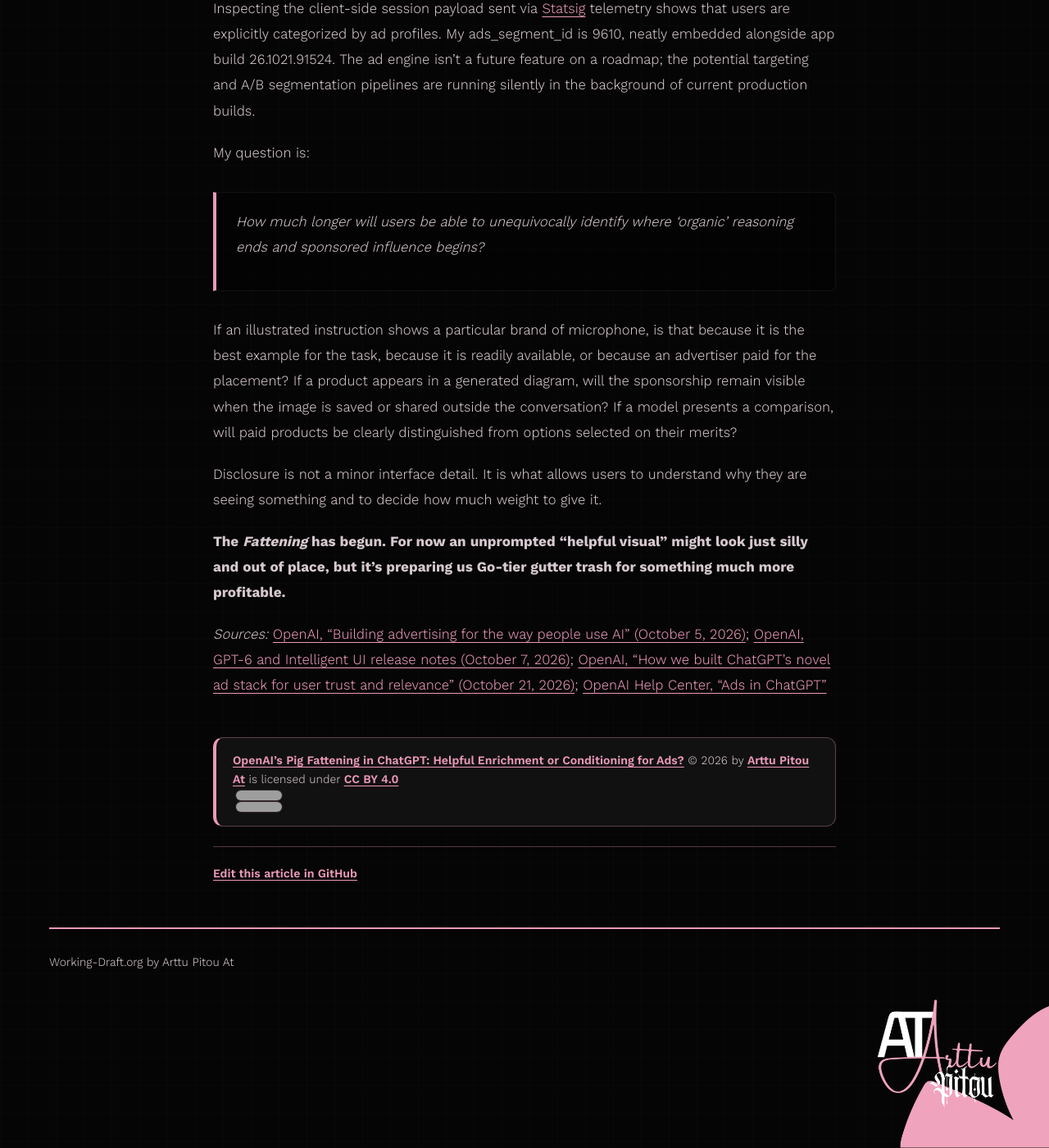
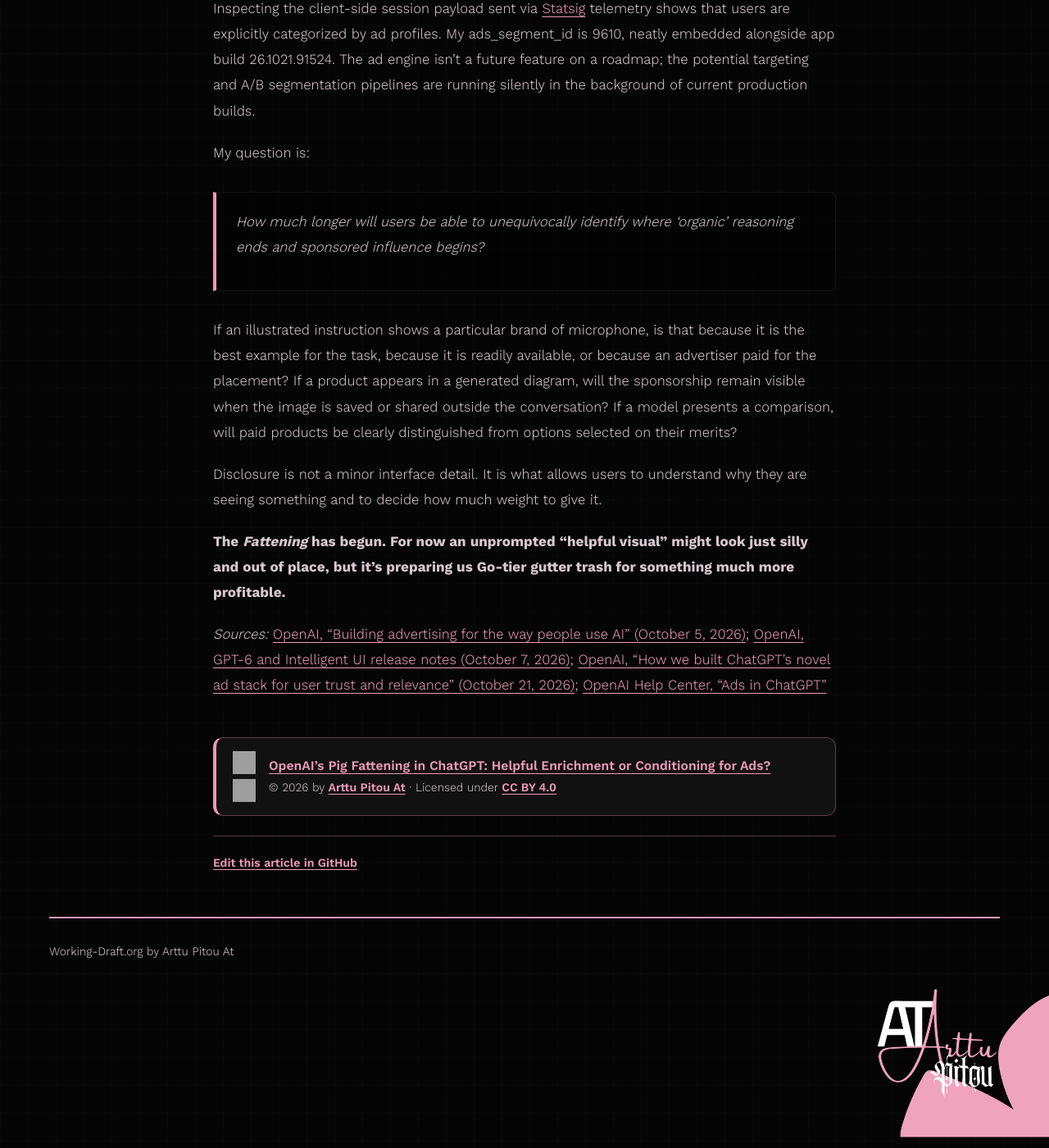
Before and after one commit to R2Pitou/R2Pitou, a Jekyll site: the page built from articles/technology/openais-pig-fattening-in-chatgpt/index.md, in a window 1280 px wide and 1400 px high, scrolled down 6599 px. Shown: the whole window at 82% size. Built offline with Jekyll 4.4.1, drawn with Linux system fonts in a browser that asks for light colours; grey boxes are pictures that could not be loaded.

Commit message:
Add license card component and styles for article pages

```diff
--- a/_includes/license-card.html
+++ b/_includes/license-card.html
@@ -1,13 +1,19 @@
 {% if page.license == 'cc-by' %}
 <aside class="license-card" aria-label="License">
-  <p>
-    <a href="{{ page.canonical_url | default: page.url | absolute_url }}">{{ page.title }}</a>
-    © {{ page.date | date: "%Y" }} by
-    <a href="{{ '/arttu/' | absolute_url }}">Arttu Pitou At</a>
-    is licensed under
-    <a href="https://creativecommons.org/licenses/by/4.0/" rel="license noopener noreferrer">CC BY 4.0</a>
-    <img src="https://mirrors.creativecommons.org/presskit/icons/cc.svg" alt="" class="license-icon">
-    <img src="https://mirrors.creativecommons.org/presskit/icons/by.svg" alt="" class="license-icon">
-  </p>
+  <div class="license-icons" aria-hidden="true">
+    <img src="https://mirrors.creativecommons.org/presskit/icons/cc.svg" alt="" width="28" height="28">
+    <img src="https://mirrors.creativecommons.org/presskit/icons/by.svg" alt="" width="28" height="28">
+  </div>
+  <div class="license-text">
+    <p class="license-title">
+      <a href="{{ page.canonical_url | default: page.url | absolute_url }}">{{ page.title }}</a>
+    </p>
+    <p class="license-meta">
+      © {{ page.date | date: "%Y" }} by
+      <a href="{{ '/arttu/' | absolute_url }}">Arttu Pitou At</a>
+      · Licensed under
+      <a href="https://creativecommons.org/licenses/by/4.0/" rel="license noopener noreferrer">CC BY 4.0</a>
+    </p>
+  </div>
 </aside>
 {% endif %}
--- a/assets/styles.css
+++ b/assets/styles.css
@@ -941,6 +941,9 @@
   }
 }
 .license-card {
+  display: flex;
+  align-items: center;
+  gap: 1rem;
   margin-top: 3rem;
   padding: 1rem 1.25rem;
   border: 1px solid rgba(236, 153, 185, 0.35);
@@ -949,11 +952,37 @@
   background: var(--panel);
   color: var(--muted);
   font-size: 0.9rem;
-  line-height: 1.6;
+  line-height: 1.5;
+}
+
+.license-card .license-icons {
+  display: flex;
+  flex-direction: column;
+  gap: 0.35rem;
+  flex: none;
+}
+
+.license-card .license-icons img {
+  display: block;
+  width: 28px;
+  height: 28px;
+  max-width: none;
+  padding: 0;
+  border: 0;
+  border-radius: 0;
+}
+
+.license-card .license-text {
+  min-width: 0;
 }
 
 .license-card p {
   margin: 0;
+}
+
+.license-card .license-title {
+  margin-bottom: 0.25rem;
+  font-size: 1rem;
 }
 
 .license-card a {
@@ -961,11 +990,8 @@
   font-weight: 600;
 }
 
-.license-icon {
-  max-width: 1em;
-  max-height: 1em;
-  margin-left: 0.2em;
-  vertical-align: text-bottom;
+.license-card .license-meta a {
+  white-space: nowrap;
 }
 
 .license-card + .article-edit-footer {
```
